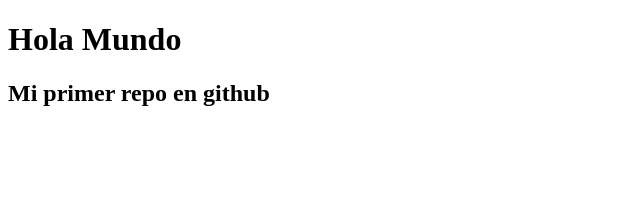
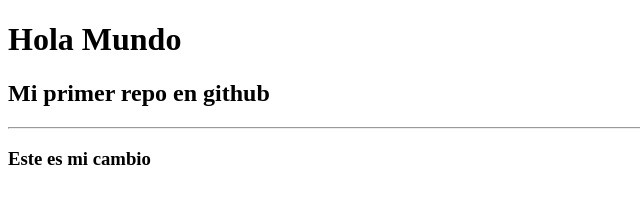
Before and after one commit to nicolas1996-ing/landingPage, a plain HTML site: page index.html in a window 1280 px wide. Shown: the whole page, without its empty margins (0-640 px from the left). Drawn offline with Linux system fonts and the light colour scheme.

Commit message:
se agrega subtitulo

```diff
--- a/index.html
+++ b/index.html
@@ -9,5 +9,7 @@
 <body>
     <h1>Hola Mundo</h1>
     <h2>Mi primer repo en github</h2>
+    <hr>
+    <h3>Este es mi cambio</h3>
 </body>
 </html>
```
